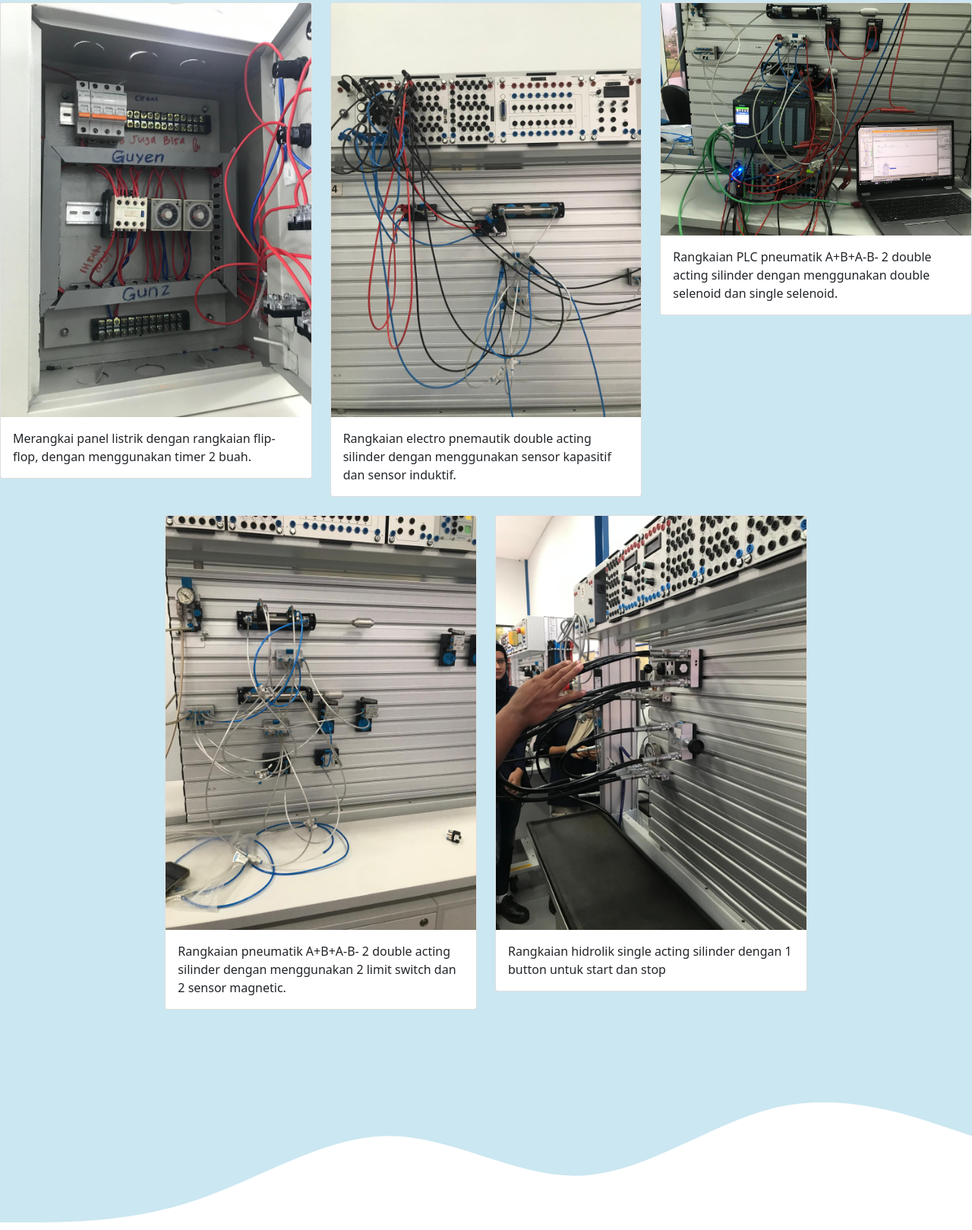
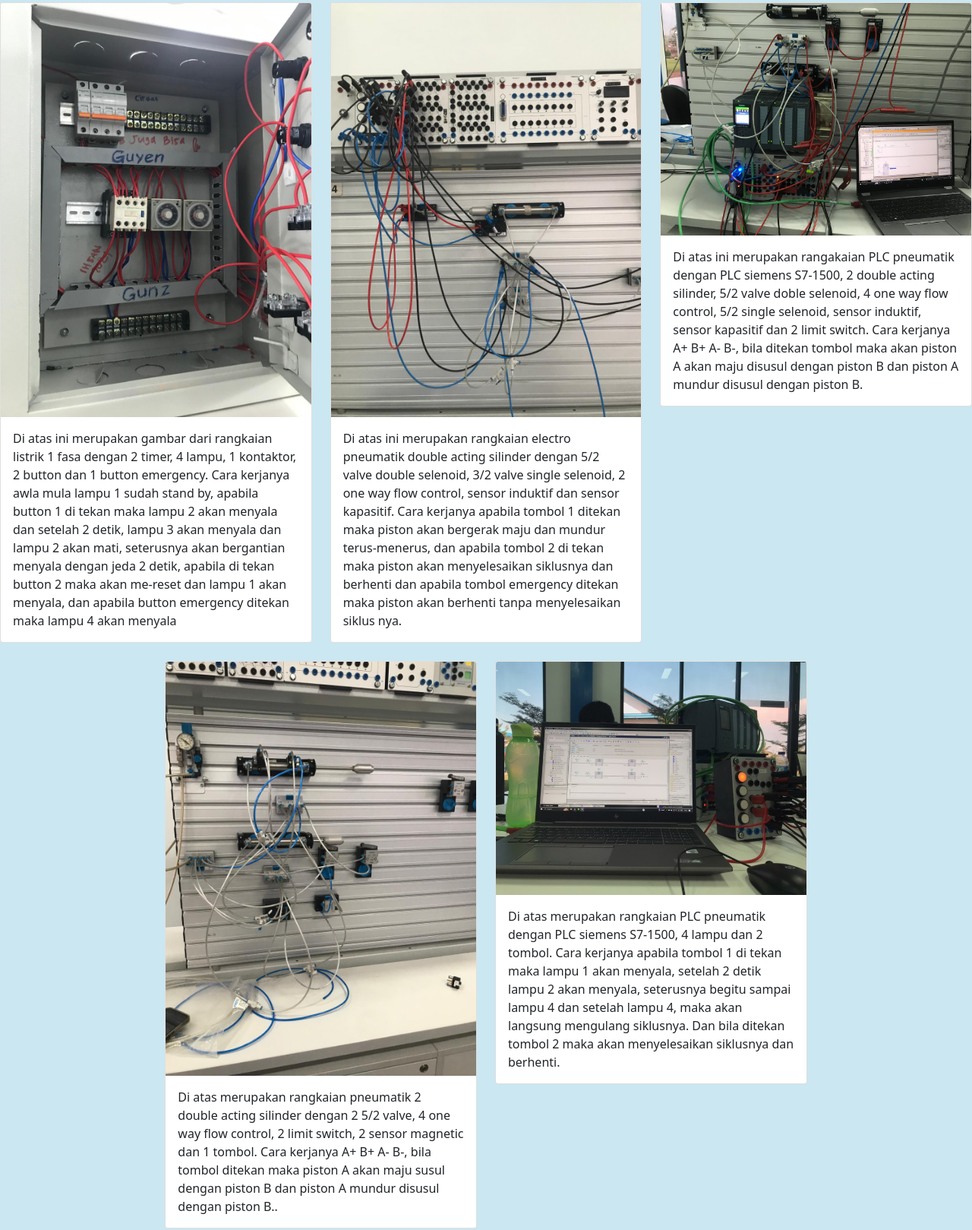
Before and after one commit to izzudinhafizh/izzudinhafizh.github.io, a plain HTML site: page index.html in a window 1280 px wide. Shown: the part 1348-2967 px from the top of the page at 76% size. Drawn offline with nearby package versions, Linux system fonts and the light colour scheme.

Commit message:
menguah keterangan pada project

```diff
--- a/index.html
+++ b/index.html
@@ -90,7 +90,11 @@
             <div class="card">
               <img src="img/WhatsApp Image 2025-03-10 at 14.19.24.jpeg" class="card-img-top" alt="project 1" />
               <div class="card-body">
-                <p class="card-text">Merangkai panel listrik dengan rangkaian flip-flop, dengan menggunakan timer 2 buah.</p>
+                <p class="card-text">
+                  Di atas ini merupakan gambar dari rangkaian listrik 1 fasa dengan 2 timer, 4 lampu, 1 kontaktor, 2 button dan 1 button emergency. Cara kerjanya awla mula lampu 1 sudah stand by, apabila button 1 di tekan maka lampu 2 akan
+                  menyala dan setelah 2 detik, lampu 3 akan menyala dan lampu 2 akan mati, seterusnya akan bergantian menyala dengan jeda 2 detik, apabila di tekan button 2 maka akan me-reset dan lampu 1 akan menyala, dan apabila button
+                  emergency ditekan maka lampu 4 akan menyala
+                </p>
               </div>
             </div>
           </div>
@@ -98,7 +102,11 @@
             <div class="card">
               <img src="img/WhatsApp Image 2025-03-10 at 14.19.25 (1).jpeg" class="card-img-top" alt="project 2" />
               <div class="card-body">
-                <p class="card-text">Rangkaian electro pnemautik double acting silinder dengan menggunakan sensor kapasitif dan sensor induktif.</p>
+                <p class="card-text">
+                  Di atas ini merupakan rangkaian electro pneumatik double acting silinder dengan 5/2 valve double selenoid, 3/2 valve single selenoid, 2 one way flow control, sensor induktif dan sensor kapasitif. Cara kerjanya apabila
+                  tombol 1 ditekan maka piston akan bergerak maju dan mundur terus-menerus, dan apabila tombol 2 di tekan maka piston akan menyelesaikan siklusnya dan berhenti dan apabila tombol emergency ditekan maka piston akan berhenti
+                  tanpa menyelesaikan siklus nya.
+                </p>
               </div>
             </div>
           </div>
@@ -106,7 +114,10 @@
             <div class="card">
               <img src="img/WhatsApp Image 2025-03-10 at 14.19.25 (2).jpeg" class="card-img-top" alt="project 3" />
               <div class="card-body">
-                <p class="card-text">Rangkaian PLC pneumatik A+B+A-B- 2 double acting silinder dengan menggunakan  double selenoid dan single selenoid.</p>
+                <p class="card-text">
+                  Di atas ini merupakan rangakaian PLC pneumatik dengan PLC siemens S7-1500, 2 double acting silinder, 5/2 valve doble selenoid, 4 one way flow control, 5/2 single selenoid, sensor induktif, sensor kapasitif dan 2 limit
+                  switch. Cara kerjanya A+ B+ A- B-, bila ditekan tombol maka akan piston A akan maju disusul dengan piston B dan piston A mundur disusul dengan piston B.
+                </p>
               </div>
             </div>
           </div>
@@ -114,15 +125,21 @@
             <div class="card">
               <img src="img/WhatsApp Image 2025-03-10 at 14.19.25.jpeg" class="card-img-top" alt="project 4" />
               <div class="card-body">
-                <p class="card-text">Rangkaian pneumatik A+B+A-B- 2 double acting silinder dengan menggunakan  2 limit switch dan 2 sensor magnetic.</p>
+                <p class="card-text">
+                  Di atas merupakan rangkaian pneumatik 2 double acting silinder dengan 2 5/2 valve, 4 one way flow control, 2 limit switch, 2 sensor magnetic dan 1 tombol. Cara kerjanya A+ B+ A- B-, bila tombol ditekan maka piston A akan
+                  maju susul dengan piston B dan piston A mundur disusul dengan piston B..
+                </p>
               </div>
             </div>
           </div>
           <div class="col-md-4 mb-4">
             <div class="card">
-              <img src="img/WhatsApp Image 2025-03-10 at 14.19.26.jpeg" class="card-img-top" alt="project 5" />
+              <img src="img/481706199_990099039757076_4200854849423575542_n.jpg" class="card-img-top" alt="project 5" />
               <div class="card-body">
-                <p class="card-text">Rangkaian hidrolik single acting silinder dengan 1 button untuk start dan stop </p>
+                <p class="card-text">
+                  Di atas merupakan rangkaian PLC pneumatik dengan PLC siemens S7-1500, 4 lampu dan 2 tombol. Cara kerjanya apabila tombol 1 di tekan maka lampu 1 akan menyala, setelah 2 detik lampu 2 akan menyala, seterusnya begitu sampai
+                  lampu 4 dan setelah lampu 4, maka akan langsung mengulang siklusnya. Dan bila ditekan tombol 2 maka akan menyelesaikan siklusnya dan berhenti.
+                </p>
               </div>
             </div>
           </div>
@@ -151,30 +168,36 @@
           <form>
             <div class="mb-3">
               <label for="name" class="form-label">Nama Lengkap</label>
-              <input type="text" class="form-control" id="name" aria-describedby="name"></div>
+              <input type="text" class="form-control" id="name" aria-describedby="name" />
+            </div>
             <div class="mb-3">
               <label for="email" class="form-label">Email</label>
-              <input type="email" class="form-control" id="email" aria-describedby="email"></div>
+              <input type="email" class="form-control" id="email" aria-describedby="email" />
+            </div>
             <div class="mb-3">
               <label for="pesan" class="form-label">Pesan</label>
               <textarea class="form-control" id="pesan" rows="3"></textarea>
             </div>
-             <button type="submit" class="btn btn-primary">Kirim</button>
+            <button type="submit" class="btn btn-primary">Kirim</button>
           </form>
-          </div>
         </div>
       </div>
-      <svg xmlns="http://www.w3.org/2000/svg" viewBox="0 0 1440 320"><path fill="#0dcaf0" fill-opacity="1" d="M0,64L40,85.3C80,107,160,149,240,165.3C320,181,400,171,480,144C560,117,640,75,720,85.3C800,96,880,160,960,165.3C1040,171,1120,117,1200,101.3C1280,85,1360,107,1400,117.3L1440,128L1440,320L1400,320C1360,320,1280,320,1200,320C1120,320,1040,320,960,320C880,320,800,320,720,320C640,320,560,320,480,320C400,320,320,320,240,320C160,320,80,320,40,320L0,320Z"></path></svg>
+      <svg xmlns="http://www.w3.org/2000/svg" viewBox="0 0 1440 320">
+        <path
+          fill="#0dcaf0"
+          fill-opacity="1"
+          d="M0,64L40,85.3C80,107,160,149,240,165.3C320,181,400,171,480,144C560,117,640,75,720,85.3C800,96,880,160,960,165.3C1040,171,1120,117,1200,101.3C1280,85,1360,107,1400,117.3L1440,128L1440,320L1400,320C1360,320,1280,320,1200,320C1120,320,1040,320,960,320C880,320,800,320,720,320C640,320,560,320,480,320C400,320,320,320,240,320C160,320,80,320,40,320L0,320Z"
+        ></path>
+      </svg>
     </selection>
 
     <!-- akhir contact -->
 
-
     <!-- footer -->
-     <footer class=" bg-info text-white text-center p-3" >
+    <footer class="bg-info text-white text-center p-3">
       <p>Created by <a href="https://www.instagram.com/_izzudinhafizh/?next=%2F&hl=en" class="text-white fw-bold">izzudin hafizh</a></p>
-     </footer>
-     <!-- akhir footer -->
+    </footer>
+    <!-- akhir footer -->
 
     <script src="https://cdn.jsdelivr.net/npm/bootstrap@5.0.2/dist/js/bootstrap.bundle.min.js" integrity="sha384-MrcW6ZMFYlzcLA8Nl+NtUVF0sA7MsXsP1UyJoMp4YLEuNSfAP+JcXn/tWtIaxVXM" crossorigin="anonymous"></script>
   </body>
```
Also changed, not shown: img/481706199_990099039757076_4200854849423575542_n.jpg (added), img/WhatsApp Image 2025-03-10 at 14.19.26.jpeg (deleted).
